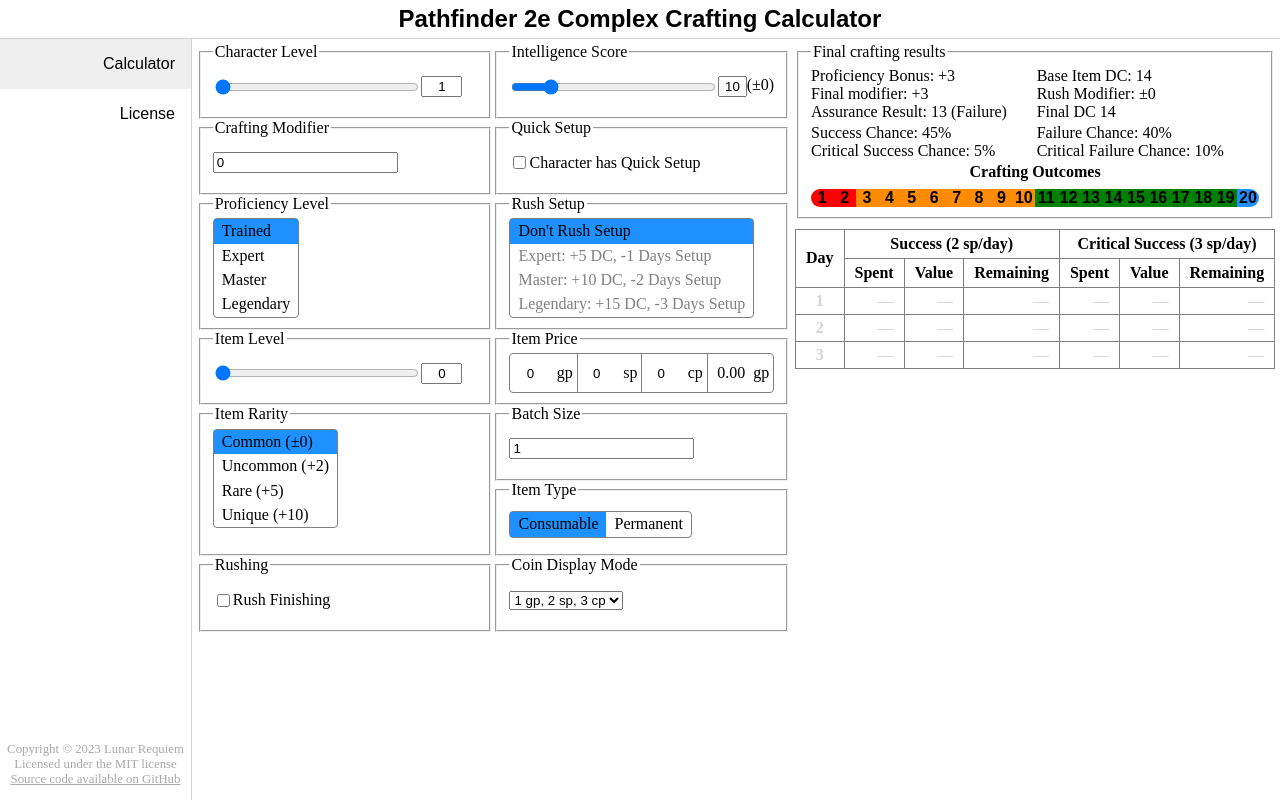
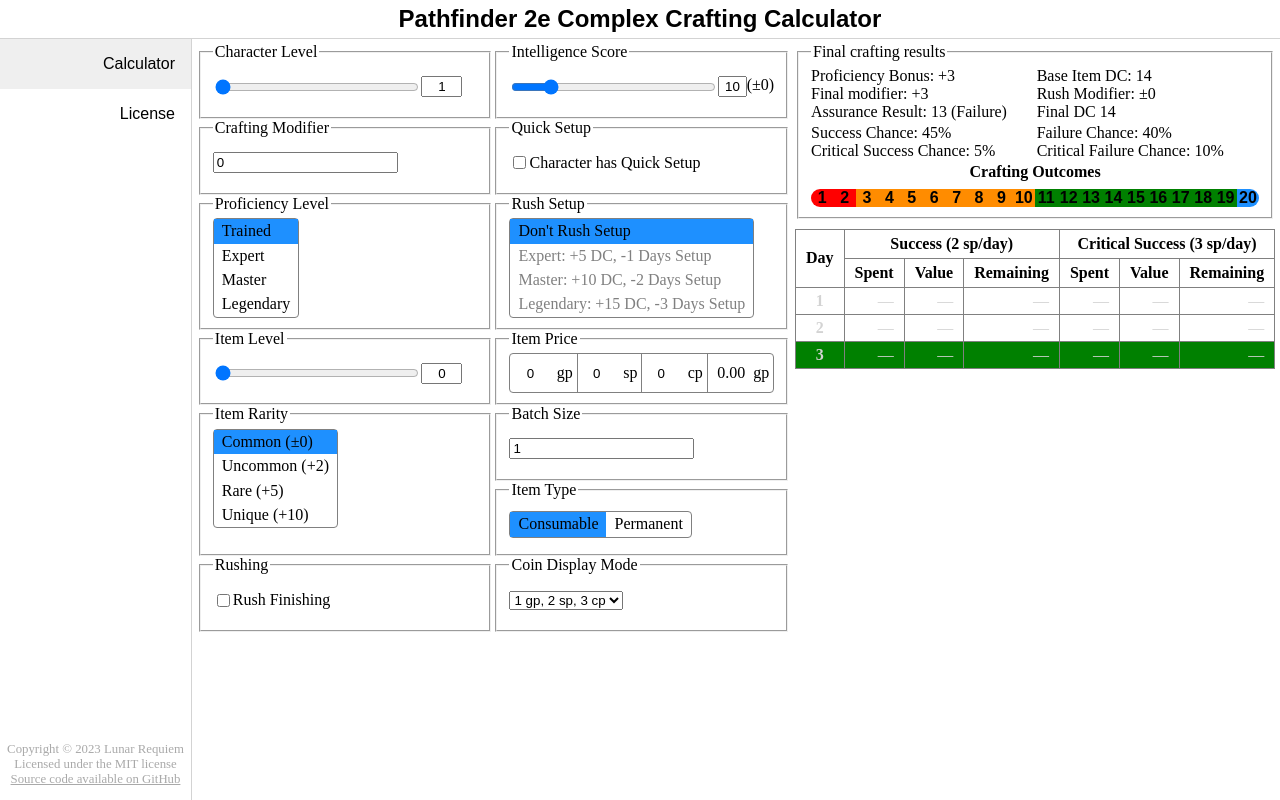
Before and after one commit to Lunar-Dawn/pf2e_complex_crafting, a Vue app: page / in a window 1280 px wide. Built offline with nearby package versions, Linux system fonts and the light colour scheme.

Commit message:
Snip cost table when it gets very large (>1000 days)

```diff
--- a/src/components/CostTable.vue
+++ b/src/components/CostTable.vue
@@ -16,17 +16,25 @@
 			</tr>
 		</thead>
 		<tbody>
-			<tr v-for="row in calculationStore.finalTable()" :class="{ setup: row.isSetup }">
-				<th>{{ row.day }}</th>
+			<template v-if="calculationStore.daysRequiredSuccess <= veryBigTableSize">
+				<CostTableRow v-for="row in calculationStore.finalTable()" :row="row"/>
+			</template>
+			<template v-else>
+				<CostTableRow v-for="day in calculationStore.setupDays" :row="calculationStore.calculateRow(day)"/>
+				<CostTableRow v-for="day in 5" :row="calculationStore.calculateRow(day + calculationStore.setupDays)"/>
 
-				<td>{{ formatCoins(row.success.valueSpent) }}</td>
-				<td>{{ formatCoins(row.success.valueTotal) }}</td>
-				<td>{{ formatCoins(row.success.costRemaining) }}</td>
+				<tr class="snip">
+					<td colspan="7"> — snip — </td>
+				</tr>
 
-				<td>{{ formatCoins(row.criticalSuccess.valueSpent) }}</td>
-				<td>{{ formatCoins(row.criticalSuccess.valueTotal) }}</td>
-				<td>{{ formatCoins(row.criticalSuccess.costRemaining) }}</td>
-			</tr>
+				<CostTableRow v-for="day in 2" :row="calculationStore.calculateRow(day + calculationStore.daysRequiredCritical - 2)"/>
+
+				<tr class="snip">
+					<td colspan="7"> — snip — </td>
+				</tr>
+
+				<CostTableRow v-for="day in 2" :row="calculationStore.calculateRow(day + calculationStore.daysRequiredSuccess - 2)"/>
+			</template>
 		</tbody>
 	</table>
 </template>
@@ -35,8 +43,12 @@
 import { formatCoins } from "../util/format";
 
 import { useCalculationStore } from "../stores/calculation";
+import CostTableRow from "./CostTableRow.vue";
 
 const calculationStore = useCalculationStore();
+
+// Number of days before we snip the table
+const veryBigTableSize = 1000;
 </script>
 
 <style scoped lang="scss">
@@ -49,20 +61,27 @@ table {
 		padding: 2px 10px;
 	}
 
-	td {
+	:deep(td) {
 		padding: 0 10px;
 		text-align: right;
 	}
 
-	td, th {
+	:deep(td), :deep(th) {
 		border: 1px grey solid;
 	}
 
 	border-spacing: 0;
 	border-collapse: collapse;
 
-	tr.setup {
-		color: lightgray;
+	.snip {
+		background-color: grey;
+
+		td {
+			text-align: center;
+			font-style: italic;
+
+			color: darkgrey;
+		}
 	}
 }
 </style>
--- /dev/null
+++ b/src/components/CostTableRow.vue
@@ -0,0 +1,32 @@
+<template>
+<tr	:class="{ setup: row.isSetup, completion: row.isCompletion }">
+	<th>{{ row.day }}</th>
+
+	<td>{{ formatCoins(row.success.valueSpent) }}</td>
+	<td>{{ formatCoins(row.success.valueTotal) }}</td>
+	<td>{{ formatCoins(row.success.costRemaining) }}</td>
+
+	<td>{{ formatCoins(row.criticalSuccess.valueSpent) }}</td>
+	<td>{{ formatCoins(row.criticalSuccess.valueTotal) }}</td>
+	<td>{{ formatCoins(row.criticalSuccess.costRemaining) }}</td>
+</tr>
+</template>
+
+<script setup lang="ts">
+import { TableRow } from "../stores/calculation";
+
+import { formatCoins } from "../util/format";
+
+defineProps<{
+	row: TableRow
+}>()
+</script>
+
+<style scoped lang="scss">
+.completion {
+	background-color: green;
+}
+tr.setup {
+	color: lightgray;
+}
+</style>
--- a/src/stores/calculation.ts
+++ b/src/stores/calculation.ts
@@ -12,11 +12,12 @@ interface SuccessDay {
 	costRemaining: number,
 }
 
-interface TableRow {
+export interface TableRow {
 	day: number,
 	isSetup: boolean,
 	criticalSuccess: SuccessDay,
 	success: SuccessDay,
+	isCompletion: boolean, // Is this a day when the remaining cost reaches 0 for success or critical
 }
 
 export const useCalculationStore = defineStore('craftingCalculation', () => {
@@ -81,6 +82,12 @@ export const useCalculationStore = defineStore('craftingCalculation', () => {
 	const successPerDay  = computed(() => costSavedPerDay(false))
 	const criticalPerDay = computed(() => costSavedPerDay(true ))
 
+	function daysRequired(critical: boolean) {
+		return Math.ceil(setUpCost.value / costSavedPerDay(critical)) + setupDays.value
+	}
+	const daysRequiredSuccess = computed(() => daysRequired(false));
+	const daysRequiredCritical = computed(() => daysRequired(true));
+
 	function calculateRow(day: number): TableRow {
 		const dayAdjusted = Math.max(day - setupDays.value, 0);
 		const successProgress  = successPerDay.value  * dayAdjusted
@@ -98,11 +105,12 @@ export const useCalculationStore = defineStore('craftingCalculation', () => {
 				valueSpent: setUpCost.value,
 				valueTotal: Math.min(setUpCost.value + criticalProgress, itemStore.batchCost),
 				costRemaining: Math.max(setUpCost.value - criticalProgress, 0),
-			}
+			},
+			isCompletion: day == daysRequiredSuccess.value || day == daysRequiredCritical.value
 		}
 	}
 	function* finalTable(): Generator<TableRow> {
-			for(let day = 1;; day++) {
+		for(let day = 1;; day++) {
 			const row = calculateRow(day);
 			yield row
 
@@ -113,7 +121,7 @@ export const useCalculationStore = defineStore('craftingCalculation', () => {
 
 	return {
 		craftingModifier, rushFinishing, rushSetup,
-		setupDays, rushModifier, finalDC, finalCraftingMod, outcomeChances, finishRushDC,
-		costSavedPerDay, finalTable,
+		setupDays, rushModifier, finalDC, finalCraftingMod, outcomeChances, finishRushDC, daysRequiredSuccess, daysRequiredCritical,
+		costSavedPerDay, finalTable, calculateRow,
 	}
 })
```
